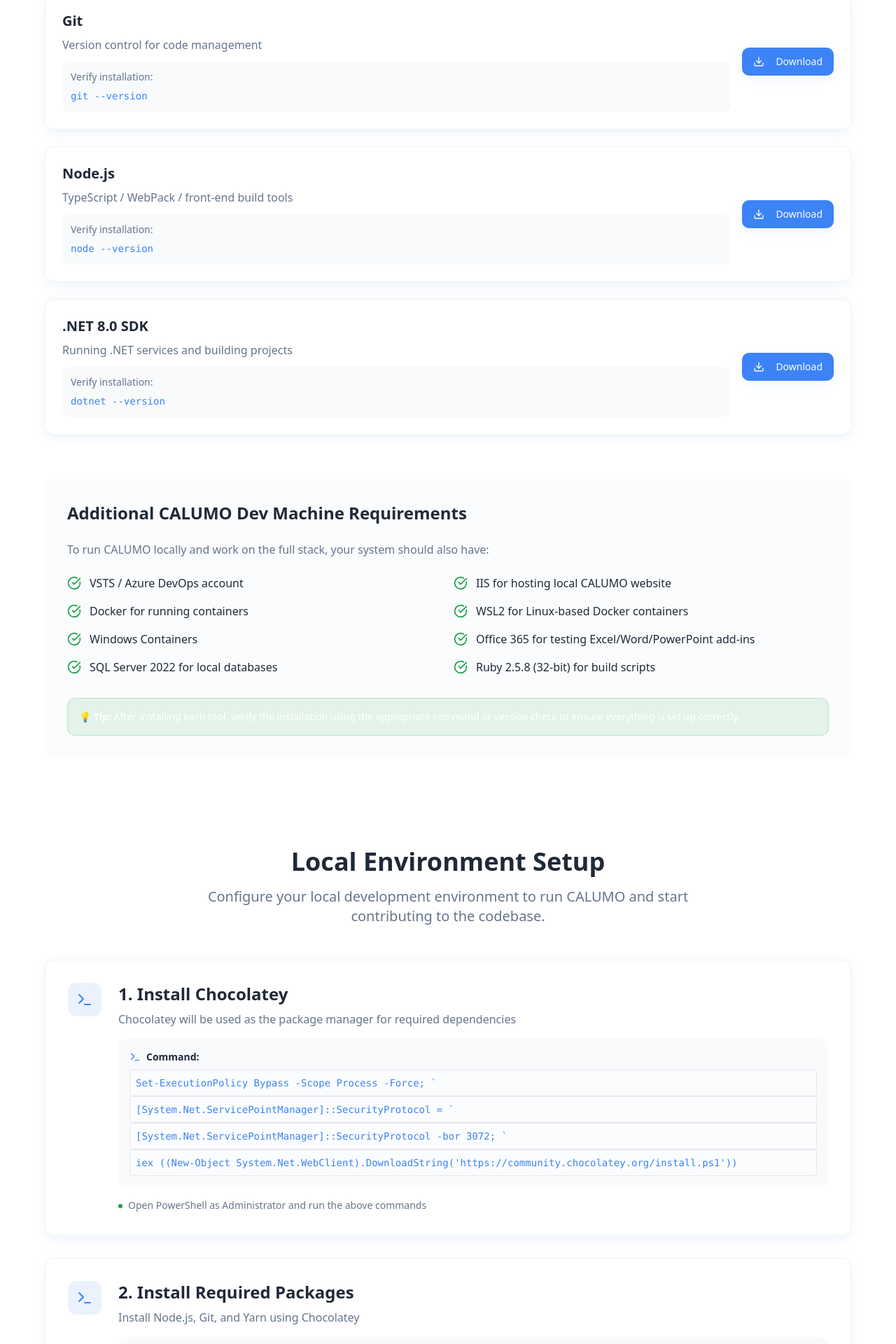
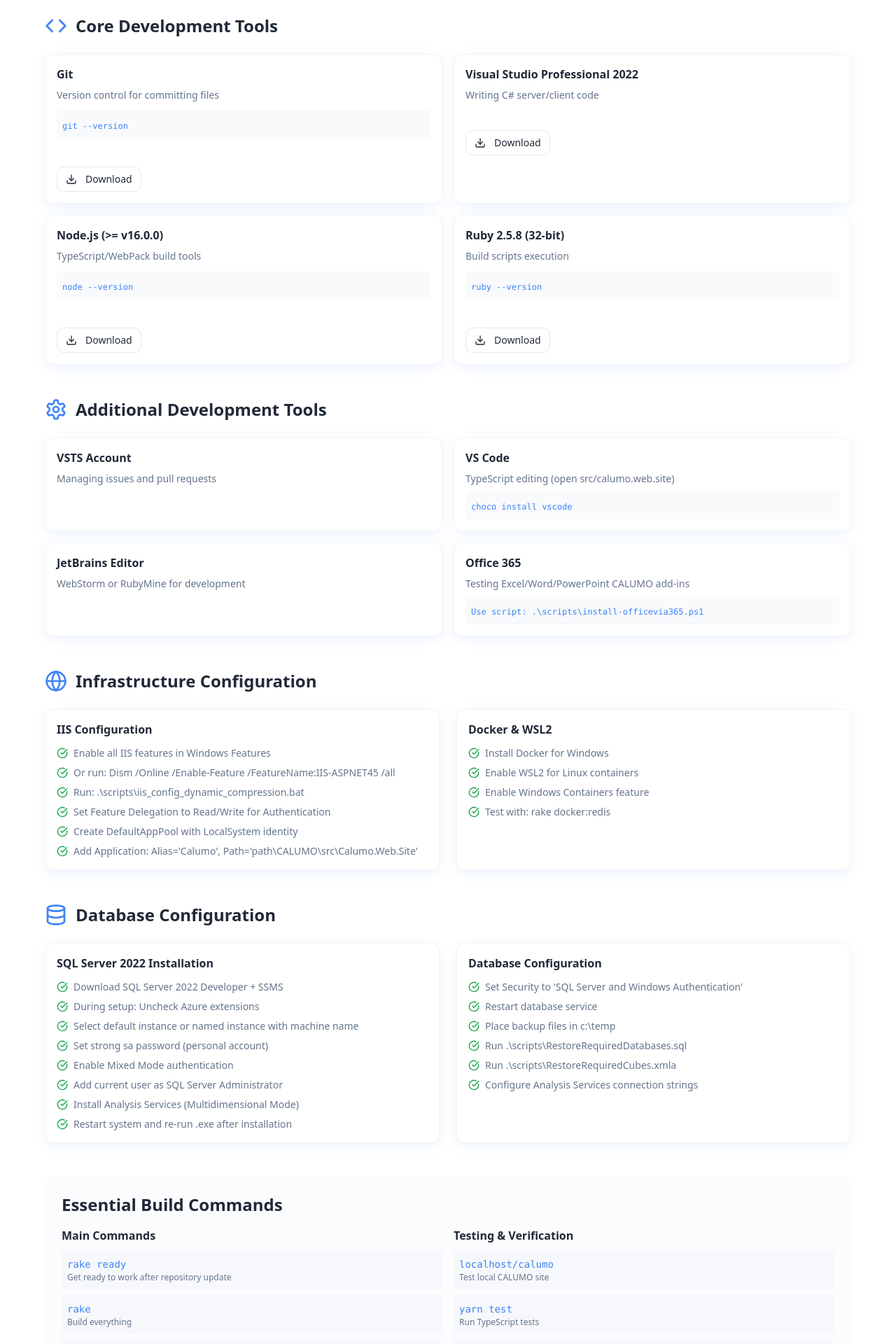
Before and after one commit to kbeetea/calumo-start-guide, a React (Vite) app: page / in a window 1280 px wide. Shown: the part 5469-7389 px from the top of the page at 70% size. Built offline with nearby package versions, Linux system fonts and the light colour scheme.

Commit message:
Update machine setup guide

```diff
--- a/src/components/SystemSetupSection.tsx
+++ b/src/components/SystemSetupSection.tsx
@@ -1,50 +1,116 @@
-import { Code, Download, CheckCircle } from "lucide-react";
+import { Code, Download, CheckCircle, Terminal, Database, Settings, Globe } from "lucide-react";
 import { Button } from "@/components/ui/button";
 
 const SystemSetupSection = () => {
-  const requiredSoftware = [
+  const coreTools = [
     {
-      name: "Visual Studio Code",
-      purpose: "Front-end development and code editing",
-      downloadUrl: "https://code.visualstudio.com/download",
-      verifyCommand: null
+      name: "Git",
+      purpose: "Version control for committing files",
+      downloadUrl: "https://git-scm.com/download/win",
+      verifyCommand: "git --version",
+      setup: "Use Chocolatey: choco install git && choco install git-credential-manager-for-windows"
     },
     {
       name: "Visual Studio Professional 2022",
       purpose: "Writing C# server/client code",
       downloadUrl: "https://visualstudio.microsoft.com/vs/professional/",
-      verifyCommand: null
+      verifyCommand: null,
+      setup: "Login with @insightsoftware.com email. Run as Administrator (required for IIS projects)."
     },
     {
-      name: "Git",
-      purpose: "Version control for code management",
-      downloadUrl: "https://git-scm.com/download/win",
-      verifyCommand: "git --version"
+      name: "Node.js (>= v16.0.0)",
+      purpose: "TypeScript/WebPack build tools",
+      downloadUrl: "https://nodejs.org/en",
+      verifyCommand: "node --version",
+      setup: "Use Chocolatey: choco install nvm, then nvm install 16.18.0"
     },
     {
-      name: "Node.js",
-      purpose: "TypeScript / WebPack / front-end build tools",
-      downloadUrl: "https://nodejs.org/en",
-      verifyCommand: "node --version"
-    },
-    {
-      name: ".NET 8.0 SDK",
-      purpose: "Running .NET services and building projects",
-      downloadUrl: "https://dotnet.microsoft.com/en-us/download/dotnet/8.0",
-      verifyCommand: "dotnet --version"
+      name: "Ruby 2.5.8 (32-bit)",
+      purpose: "Build scripts execution",
+      downloadUrl: "https://rubyinstaller.org/downloads/archives/",
+      verifyCommand: "ruby --version",
+      setup: "Install specific version 2.5.8-2 32-bit. Run: gem install bundler && bundle install"
     }
   ];
 
-  const additionalRequirements = [
-    "VSTS / Azure DevOps account",
-    "IIS for hosting local CALUMO website",
-    "Docker for running containers",
-    "WSL2 for Linux-based Docker containers",
-    "Windows Containers",
-    "Office 365 for testing Excel/Word/PowerPoint add-ins",
-    "SQL Server 2022 for local databases",
-    "Ruby 2.5.8 (32-bit) for build scripts"
+  const developmentTools = [
+    {
+      name: "VSTS Account",
+      purpose: "Managing issues and pull requests",
+      note: "Login with work account (@insightsoftware.com)"
+    },
+    {
+      name: "VS Code",
+      purpose: "TypeScript editing (open src/calumo.web.site)",
+      setup: "choco install vscode"
+    },
+    {
+      name: "JetBrains Editor",
+      purpose: "WebStorm or RubyMine for development",
+      note: "Optional but recommended"
+    },
+    {
+      name: "Office 365",
+      purpose: "Testing Excel/Word/PowerPoint CALUMO add-ins",
+      setup: "Use script: .\\scripts\\install-officevia365.ps1"
+    }
   ];
+
+  const infrastructureSetup = [
+    {
+      name: "IIS Configuration",
+      steps: [
+        "Enable all IIS features in Windows Features",
+        "Or run: Dism /Online /Enable-Feature /FeatureName:IIS-ASPNET45 /all",
+        "Run: .\\scripts\\iis_config_dynamic_compression.bat",
+        "Set Feature Delegation to Read/Write for Authentication",
+        "Create DefaultAppPool with LocalSystem identity",
+        "Add Application: Alias='Calumo', Path='path\\CALUMO\\src\\Calumo.Web.Site'"
+      ]
+    },
+    {
+      name: "Docker & WSL2",
+      steps: [
+        "Install Docker for Windows",
+        "Enable WSL2 for Linux containers",
+        "Enable Windows Containers feature",
+        "Test with: rake docker:redis"
+      ]
+    }
+  ];
+
+  const databaseSetup = [
+    {
+      name: "SQL Server 2022 Installation",
+      steps: [
+        "Download SQL Server 2022 Developer + SSMS",
+        "During setup: Uncheck Azure extensions",
+        "Select default instance or named instance with machine name",
+        "Set strong sa password (personal account)",
+        "Enable Mixed Mode authentication",
+        "Add current user as SQL Server Administrator",
+        "Install Analysis Services (Multidimensional Mode)",
+        "Restart system and re-run .exe after installation"
+      ]
+    },
+    {
+      name: "Database Configuration",
+      steps: [
+        "Set Security to 'SQL Server and Windows Authentication'",
+        "Restart database service",
+        "Place backup files in c:\\temp",
+        "Run .\\scripts\\RestoreRequiredDatabases.sql",
+        "Run .\\scripts\\RestoreRequiredCubes.xmla",
+        "Configure Analysis Services connection strings"
+      ]
+    }
+  ];
+
+  const chocolateySetup = {
+    name: "Chocolatey Package Manager",
+    command: `Set-ExecutionPolicy Bypass -Scope Process -Force; [System.Net.ServicePointManager]::SecurityProtocol = [System.Net.ServicePointManager]::SecurityProtocol -bor 3072; iex ((New-Object System.Net.WebClient).DownloadString('https://community.chocolatey.org/install.ps1'))`,
+    packages: ["nvm", "git", "git-credential-manager-for-windows", "yarn", "vscode", "microsoft-build-tools"]
+  };
 
   return (
     <section id="setup" className="py-16">
@@ -58,63 +124,166 @@ const SystemSetupSection = () => {
             </p>
           </div>
 
-          {/* Required Software */}
-          <div className="mb-16">
-            <h3 className="text-2xl font-bold mb-8 text-foreground flex items-center gap-3">
+          {/* Chocolatey Setup */}
+          <div className="mb-12">
+            <h3 className="text-2xl font-bold mb-6 text-foreground flex items-center gap-3">
+              <Terminal className="w-8 h-8 text-primary" />
+              Chocolatey Package Manager Setup
+            </h3>
+            <div className="bg-card border border-border/50 rounded-xl p-6 shadow-soft">
+              <h4 className="text-lg font-bold text-foreground mb-3">{chocolateySetup.name}</h4>
+              <p className="text-muted-foreground mb-4">Run this command in an Admin PowerShell terminal:</p>
+              <div className="bg-muted/50 rounded-lg p-3 mb-4">
+                <code className="text-xs font-mono text-primary break-all">{chocolateySetup.command}</code>
+              </div>
+              <div className="grid grid-cols-2 md:grid-cols-3 gap-2">
+                {chocolateySetup.packages.map((pkg, index) => (
+                  <span key={index} className="text-sm bg-accent/10 text-accent-foreground px-2 py-1 rounded">
+                    choco install {pkg}
+                  </span>
+                ))}
+              </div>
+            </div>
+          </div>
+
+          {/* Core Tools */}
+          <div className="mb-12">
+            <h3 className="text-2xl font-bold mb-6 text-foreground flex items-center gap-3">
               <Code className="w-8 h-8 text-primary" />
-              Required Software & Installation
+              Core Development Tools
             </h3>
+            <div className="grid md:grid-cols-2 gap-4">
+              {coreTools.map((tool, index) => (
+                <div key={index} className="bg-card border border-border/50 rounded-lg p-4 shadow-soft">
+                  <h4 className="font-bold text-foreground mb-2">{tool.name}</h4>
+                  <p className="text-sm text-muted-foreground mb-3">{tool.purpose}</p>
+                  {tool.verifyCommand && (
+                    <div className="bg-muted/50 rounded p-2 mb-3">
+                      <code className="text-xs font-mono text-primary">{tool.verifyCommand}</code>
+                    </div>
+                  )}
+                  {tool.setup && (
+                    <p className="text-xs text-accent-foreground">{tool.setup}</p>
+                  )}
+                  <Button variant="outline" size="sm" className="mt-3" asChild>
+                    <a href={tool.downloadUrl} target="_blank" rel="noopener noreferrer">
+                      <Download className="w-3 h-3 mr-1" />
+                      Download
+                    </a>
+                  </Button>
+                </div>
+              ))}
+            </div>
+          </div>
 
-            <div className="grid gap-6">
-              {requiredSoftware.map((software, index) => (
-                <div key={index} className="bg-card border border-border/50 rounded-xl p-6 shadow-soft">
-                  <div className="flex flex-col md:flex-row md:items-center gap-4">
-                    <div className="flex-grow">
-                      <h4 className="text-xl font-bold text-foreground mb-2">{software.name}</h4>
-                      <p className="text-muted-foreground mb-3">{software.purpose}</p>
-                      {software.verifyCommand && (
-                        <div className="bg-muted/50 rounded-lg p-3">
-                          <p className="text-sm text-muted-foreground mb-1">Verify installation:</p>
-                          <code className="text-sm font-mono text-primary">{software.verifyCommand}</code>
-                        </div>
-                      )}
+          {/* Development Tools */}
+          <div className="mb-12">
+            <h3 className="text-2xl font-bold mb-6 text-foreground flex items-center gap-3">
+              <Settings className="w-8 h-8 text-primary" />
+              Additional Development Tools
+            </h3>
+            <div className="grid md:grid-cols-2 gap-4">
+              {developmentTools.map((tool, index) => (
+                <div key={index} className="bg-card border border-border/50 rounded-lg p-4 shadow-soft">
+                  <h4 className="font-bold text-foreground mb-2">{tool.name}</h4>
+                  <p className="text-sm text-muted-foreground mb-2">{tool.purpose}</p>
+                  {tool.note && (
+                    <p className="text-xs text-accent-foreground">{tool.note}</p>
+                  )}
+                  {tool.setup && (
+                    <div className="bg-muted/50 rounded p-2 mt-2">
+                      <code className="text-xs font-mono text-primary">{tool.setup}</code>
                     </div>
+                  )}
+                </div>
+              ))}
+            </div>
+          </div>
 
-                    <div className="flex-shrink-0">
-                      <Button variant="default" asChild>
-                        <a href={software.downloadUrl} target="_blank" rel="noopener noreferrer">
-                          <Download className="w-4 h-4 mr-2" />
-                          Download
-                        </a>
-                      </Button>
-                    </div>
+          {/* Infrastructure Setup */}
+          <div className="mb-12">
+            <h3 className="text-2xl font-bold mb-6 text-foreground flex items-center gap-3">
+              <Globe className="w-8 h-8 text-primary" />
+              Infrastructure Configuration
+            </h3>
+            <div className="grid md:grid-cols-2 gap-6">
+              {infrastructureSetup.map((setup, index) => (
+                <div key={index} className="bg-card border border-border/50 rounded-lg p-4 shadow-soft">
+                  <h4 className="font-bold text-foreground mb-3">{setup.name}</h4>
+                  <div className="space-y-2">
+                    {setup.steps.map((step, stepIndex) => (
+                      <div key={stepIndex} className="flex items-start gap-2">
+                        <CheckCircle className="w-4 h-4 text-accent flex-shrink-0 mt-0.5" />
+                        <span className="text-sm text-muted-foreground">{step}</span>
+                      </div>
+                    ))}
                   </div>
                 </div>
               ))}
             </div>
           </div>
 
-          {/* Additional Requirements */}
-          <div className="bg-muted/30 rounded-xl p-8">
-            <h3 className="text-2xl font-bold mb-6 text-foreground">Additional CALUMO Dev Machine Requirements</h3>
-            <p className="text-muted-foreground mb-6">
-              To run CALUMO locally and work on the full stack, your system should also have:
-            </p>
-
-            <div className="grid md:grid-cols-2 gap-4">
-              {additionalRequirements.map((requirement, index) => (
-                <div key={index} className="flex items-center gap-3">
-                  <CheckCircle className="w-5 h-5 text-accent flex-shrink-0" />
-                  <span className="text-foreground">{requirement}</span>
+          {/* Database Setup */}
+          <div className="mb-12">
+            <h3 className="text-2xl font-bold mb-6 text-foreground flex items-center gap-3">
+              <Database className="w-8 h-8 text-primary" />
+              Database Configuration
+            </h3>
+            <div className="grid md:grid-cols-2 gap-6">
+              {databaseSetup.map((setup, index) => (
+                <div key={index} className="bg-card border border-border/50 rounded-lg p-4 shadow-soft">
+                  <h4 className="font-bold text-foreground mb-3">{setup.name}</h4>
+                  <div className="space-y-2">
+                    {setup.steps.map((step, stepIndex) => (
+                      <div key={stepIndex} className="flex items-start gap-2">
+                        <CheckCircle className="w-4 h-4 text-accent flex-shrink-0 mt-0.5" />
+                        <span className="text-sm text-muted-foreground">{step}</span>
+                      </div>
+                    ))}
+                  </div>
                 </div>
               ))}
             </div>
+          </div>
 
-            <div className="mt-8 p-4 bg-accent/10 border border-accent/20 rounded-lg">
-              <p className="text-sm text-accent-foreground">
-                <strong>💡 Tip:</strong> After installing each tool, verify the installation using the
-                appropriate command or version check to ensure everything is set up correctly.
-              </p>
+          {/* Build Commands */}
+          <div className="bg-muted/30 rounded-xl p-6">
+            <h3 className="text-2xl font-bold mb-4 text-foreground">Essential Build Commands</h3>
+            <div className="grid md:grid-cols-2 gap-4">
+              <div>
+                <h4 className="font-bold text-foreground mb-2">Main Commands</h4>
+                <div className="space-y-2">
+                  <div className="bg-muted/50 rounded p-2">
+                    <code className="text-sm font-mono text-primary">rake ready</code>
+                    <p className="text-xs text-muted-foreground">Get ready to work after repository update</p>
+                  </div>
+                  <div className="bg-muted/50 rounded p-2">
+                    <code className="text-sm font-mono text-primary">rake</code>
+                    <p className="text-xs text-muted-foreground">Build everything</p>
+                  </div>
+                  <div className="bg-muted/50 rounded p-2">
+                    <code className="text-sm font-mono text-primary">yarn watch</code>
+                    <p className="text-xs text-muted-foreground">Auto-update website (run from src/calumo.web.site)</p>
+                  </div>
+                </div>
+              </div>
+              <div>
+                <h4 className="font-bold text-foreground mb-2">Testing & Verification</h4>
+                <div className="space-y-2">
+                  <div className="bg-muted/50 rounded p-2">
+                    <code className="text-sm font-mono text-primary">localhost/calumo</code>
+                    <p className="text-xs text-muted-foreground">Test local CALUMO site</p>
+                  </div>
+                  <div className="bg-muted/50 rounded p-2">
+                    <code className="text-sm font-mono text-primary">yarn test</code>
+                    <p className="text-xs text-muted-foreground">Run TypeScript tests</p>
+                  </div>
+                  <div className="bg-muted/50 rounded p-2">
+                    <code className="text-sm font-mono text-primary">CTRL + SHIFT + B</code>
+                    <p className="text-xs text-muted-foreground">Build code in Visual Studio</p>
+                  </div>
+                </div>
+              </div>
             </div>
           </div>
         </div>
```
